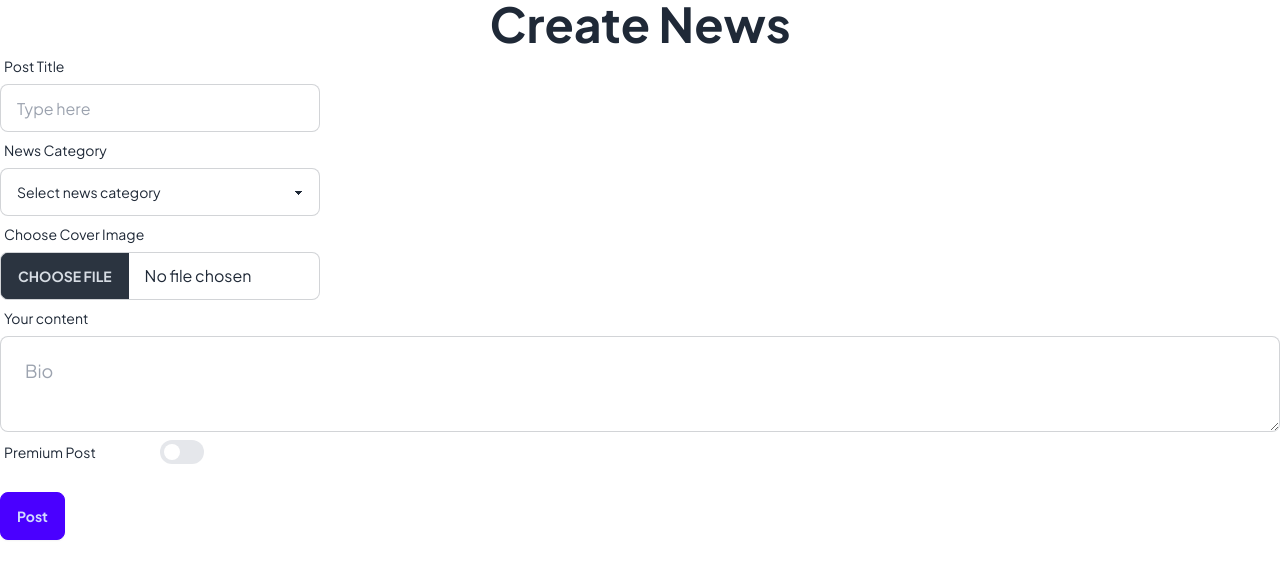
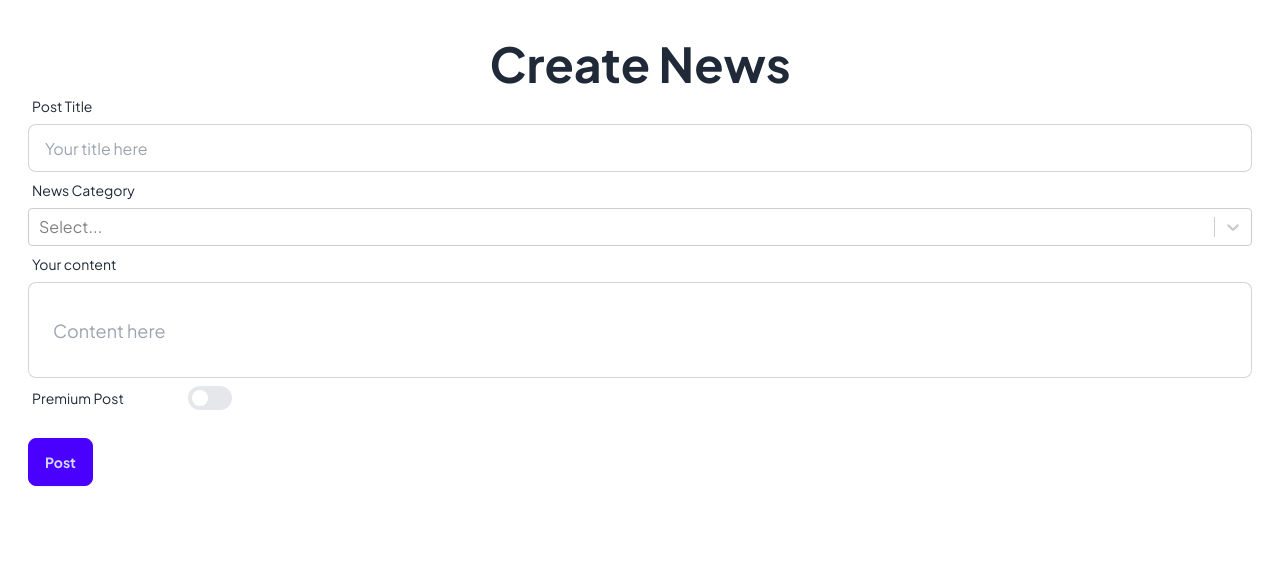
Before and after one commit to yaffalhakim1/medium-but-lite, a Next.js app: page /admin/create in a window 1280 px wide. Shown: the top 578 px of the page. Built offline with nearby package versions, Linux system fonts and the light colour scheme.

Commit message:
feat(admin): add delete for each post

```diff
--- a/db.json
+++ b/db.json
@@ -64,10 +64,11 @@
   ],
   "news": [
     {
-      "id": "1",
+      "id": 1,
       "isPremium": true,
       "title": "Breaking News",
       "desc": "A major event occurred today.",
+      "content": "A major event occurred today.",
       "img": "image_url",
       "created_at": "2023-01-01",
       "updated_at": "2023-01-02",
@@ -78,17 +79,28 @@
       "like": 150
     },
     {
-      "id": "2",
+      "title": "PPPP",
+      "content": "aaaaaaaaaaaaaaaaaaaaaaaaaaaaaaaaa",
       "isPremium": false,
-      "title": "Sports Update",
-      "desc": "Exciting sports news.",
-      "img": "image_url",
-      "created_at": "2023-01-03",
-      "updated_at": "2023-01-04",
-      "category": [
-        "sports"
+      "newsCategory": [
+        "Tech",
+        "Polithics"
       ],
-      "like": 75
+      "id": 4
+    },
+    {
+      "title": "pppp",
+      "content": "aaaaaaaaaaaaaaaaaaaaaaaaaaaaaaa",
+      "isPremium": false,
+      "newsCategory": [],
+      "id": 5
+    },
+    {
+      "title": "pppp",
+      "content": "aaaaaaaaaaaaaaaaaaaaaaaaaaaaaaa",
+      "isPremium": false,
+      "newsCategory": [],
+      "id": 6
     }
   ],
   "admins": [
--- a/package.json
+++ b/package.json
@@ -18,6 +18,7 @@
     "react": "^18",
     "react-dom": "^18",
     "react-hook-form": "^7.48.2",
+    "react-select": "^5.8.0",
     "sonner": "^1.2.4",
     "swr": "^2.2.4",
     "zod": "^3.22.4",
--- a/pages/admin/create.tsx
+++ b/pages/admin/create.tsx
@@ -1,65 +1,123 @@
+import { BASE_URL } from "@/config/api";
+import { INewsElement } from "@/types/news-types";
 import { Switch } from "@headlessui/react";
-import React, { useState } from "react";
+import axios from "axios";
+import React, { SyntheticEvent, useState } from "react";
+import { toast } from "sonner";
+import Select from "react-select";
 
 const CreateNews = () => {
   const [enabled, setEnabled] = useState(false);
 
+  const [formPost, setFormPost] = useState({
+    title: "",
+    content: "",
+    isPremium: enabled,
+    // coverImage: "",
+    newsCategory: [],
+  });
+
+  const handleInputChange = (e: React.ChangeEvent<HTMLInputElement>) => {
+    const { name, value } = e.target;
+    setFormPost((prev) => ({ ...prev, [name]: value }));
+  };
+
+  const handleSelectChange = (value: any) => {
+    const selectedValue = value.map((item: any) => item.value);
+    setFormPost((prev) => ({ ...prev, newsCategory: selectedValue }));
+  };
+
+  async function handlePostSubmit(e: SyntheticEvent) {
+    e.preventDefault();
+    try {
+      const res = await axios.post<INewsElement>(
+        `${BASE_URL}/news`,
+        {
+          title: formPost.title,
+          content: formPost.content,
+          isPremium: formPost.isPremium,
+          newsCategory: formPost.newsCategory,
+        },
+        {
+          headers: {
+            "Content-Type": "application/json",
+          },
+        }
+      );
+      console.log(res, "from post create");
+
+      toast.success("News created successfully");
+    } catch (error) {
+      toast.error("News created failed");
+    }
+  }
+
   return (
     <>
       <div className="">
-        <h1 className="text-center text-5xl font-bold">Create News</h1>
-        <form action="" className="">
-          <label className="form-control w-full max-w-xs">
+        <h1 className="text-center text-5xl font-bold mt-10">Create News</h1>
+        <form onSubmit={handlePostSubmit} className="px-7">
+          <label className=" w-full max-w-xs">
             <div className="label">
               <span className="label-text">Post Title</span>
             </div>
             <input
               type="text"
-              placeholder="Type here"
-              className="input input-bordered w-full max-w-xs"
+              name="title"
+              placeholder="Your title here"
+              className="input input-bordered w-full "
+              onChange={handleInputChange}
             />
           </label>
 
-          <label className="form-control w-full max-w-xs">
+          <label className="form-control w-full ">
             <div className="label">
               <span className="label-text">News Category</span>
             </div>
-            <select className="select select-bordered w-full max-w-xs">
-              <option disabled selected>
-                Select news category{" "}
-              </option>
-              <option>Tech</option>
-              <option>Anime</option>
-              <option value="">Polithics</option>
-            </select>
+
+            <Select
+              isMulti
+              name="newsCategory"
+              options={[
+                { value: "Tech", label: "Tech" },
+                { value: "Anime", label: "Anime" },
+                { value: "Polithics", label: "Polithics" },
+              ]}
+              className="basic-multi-select"
+              classNamePrefix="select"
+              onChange={() => handleSelectChange}
+            />
           </label>
 
-          <label className="form-control w-full max-w-xs">
+          {/* <label className="form-control w-full ">
             <div className="label">
               <span className="label-text">Choose Cover Image</span>
             </div>
             <input
               type="file"
-              className="file-input file-input-bordered w-full max-w-xs"
+              className="file-input file-input-bordered w-full "
+                placeholder="Choose file"
             />
-          </label>
+          </label> */}
 
           <label className="form-control">
             <div className="label">
               <span className="label-text">Your content</span>
             </div>
-            <textarea
+            <input
               className="textarea textarea-bordered textarea-lg h-24 w-full"
-              placeholder="Bio"
-              //   rows={4}
+              placeholder="Content here"
+              name="content"
               minLength={5}
               maxLength={500}
+              onChange={handleInputChange}
             />
           </label>
           <div className="form-control w-52">
             <label className="cursor-pointer label">
               <span className="label-text">Premium Post</span>
               <Switch
+                name="isPremium"
                 checked={enabled}
                 onChange={setEnabled}
                 className={`${
--- a/pages/admin/posts.tsx
+++ b/pages/admin/posts.tsx
@@ -9,7 +9,7 @@ import { useState } from "react";
 import { toast } from "sonner";
 
 export default function PostPage() {
-  const { newsError, news, newsLoading } = useNews();
+  const { newsError, news, newsLoading, newsMutate } = useNews();
   const [page, setPage] = useState(1);
   const [search, setSearch] = useState("");
   const router = useRouter();
@@ -20,6 +20,16 @@ export default function PostPage() {
 
   const handlePrevPage = () => {
     setPage((prevPage) => prevPage - 1);
+  };
+
+  const handleDelete = async (id: number) => {
+    try {
+      const res = await axios.delete(`${BASE_URL}/news/${id}`);
+      toast.success("News deleted successfully");
+      newsMutate();
+    } catch (error) {
+      toast.error("News deleted failed");
+    }
   };
 
   return (
@@ -76,7 +86,19 @@ export default function PostPage() {
                           tabIndex={0}
                           className="dropdown-content z-[1] menu p-2 shadow bg-base-100 rounded-md w-52"
                         >
-                          <li></li>
+                          <li>
+                            <Modal
+                              openButton="Delete"
+                              modalTitle="Delete Post"
+                              modalDescription="Are you sure you want to delete this post?"
+                              modalButton="Delete"
+                              onSubmit={() => handleDelete(item.id)}
+                            >
+                              <button className="btn btn-error btn-sm">
+                                Delete
+                              </button>
+                            </Modal>
+                          </li>
                         </ul>
                       </div>
                     </td>
--- a/types/news-types.ts
+++ b/types/news-types.ts
@@ -1,5 +1,5 @@
 export interface INewsElement {
-  id: string;
+  id: number;
   isPremium: boolean;
   title: string;
   desc: string;
```
Also changed, not shown: 1 other file (tests, documents, lock files or other folders).
